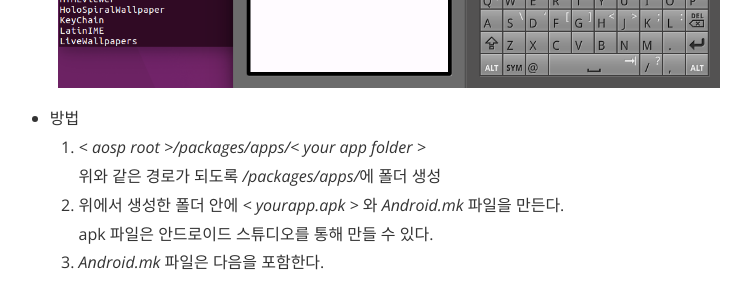
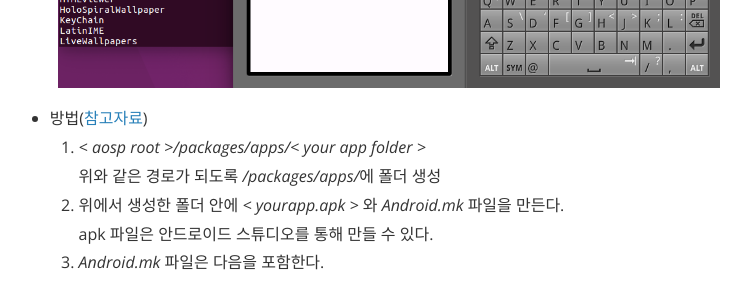
Before and after one commit to sihyeon-kim/sihyeon-kim.github.io, a Jekyll site: the page built from _posts/2019-08-11-Android-Package-Manager-#06-AVD에-어플-설치.markdown, in a window 1280 px wide and 900 px high, scrolled down 1374 px. Shown: the part 153-453 px from the top of the window, without its empty margins (251-1002 px from the left). Built offline with Jekyll 4.4.1, drawn with Linux system fonts in a browser that asks for light colours; nearby versions of some CDN libraries; comment, search, counter and statistics services are not loaded.

Commit message:
Update 2019-08-11-Android-Package-Manager-#06-AVD에-어플-설치.markdown

```diff
--- a/_posts/2019-08-11-Android-Package-Manager-#06-AVD에-어플-설치.markdown
+++ b/_posts/2019-08-11-Android-Package-Manager-#06-AVD에-어플-설치.markdown
@@ -19,7 +19,7 @@ categories: android-packagemanager
 
 ![result](/assets/avd-data-app-test.png)
 
-- 방법
+- 방법([참고자료](https://stackoverflow.com/questions/10579827/how-do-i-add-apks-in-an-aosp-build))
 1. *< aosp root >/packages/apps/< your app folder >*
   위와 같은 경로가 되도록 */packages/apps/*에 폴더 생성
 2. 위에서 생성한 폴더 안에 *< yourapp.apk >* 와 *Android.mk* 파일을 만든다.
```
